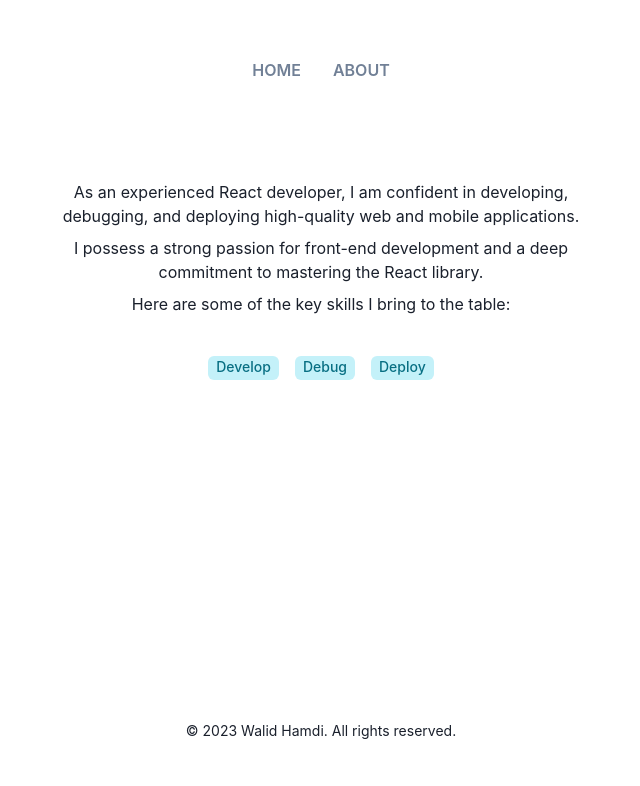
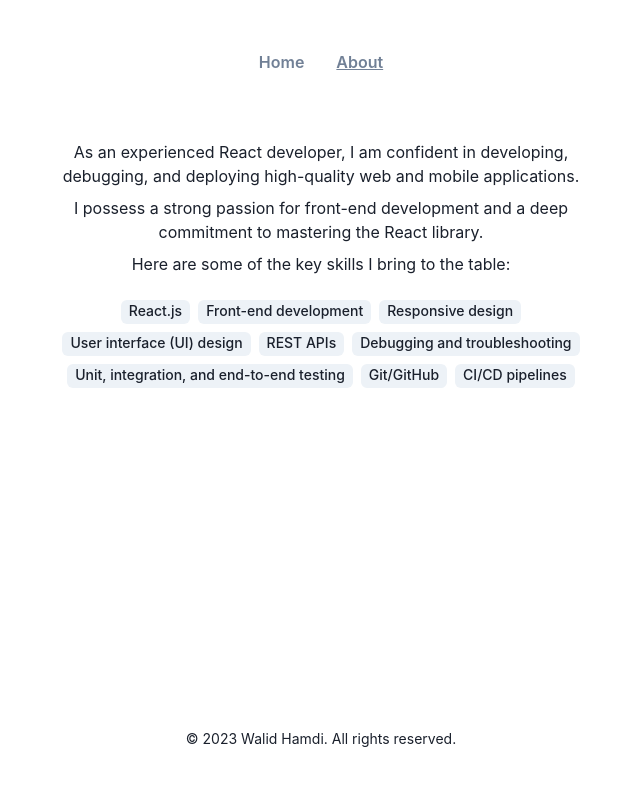
Before and after one commit to walid-hamdi/React_portfolio_website, a React (Vite) app: page /about in a window 1280 px wide. Shown: the top 786 px of the page, without its empty margins (319-959 px from the left). Built offline with nearby package versions, Linux system fonts and the light colour scheme.

Commit message:
tweak the design

```diff
--- a/src/components/Footer.tsx
+++ b/src/components/Footer.tsx
@@ -2,7 +2,7 @@ import { Text } from "@chakra-ui/react";
 
 const Footer = () => {
   return (
-    <Text textAlign="center" fontSize="sm" color="subtle">
+    <Text my={4} textAlign="center" fontSize="sm" color="subtle">
       &copy; {new Date().getFullYear()} Walid Hamdi. All rights reserved.
     </Text>
   );
--- a/src/components/Navbar.tsx
+++ b/src/components/Navbar.tsx
@@ -1,18 +1,24 @@
 import { Button, ButtonGroup } from "@chakra-ui/react";
-import { useState } from "react";
-import { useNavigate } from "react-router-dom";
+import { useEffect, useState } from "react";
+import { useLocation, useNavigate } from "react-router-dom";
 
 const Navbar = () => {
   const navigate = useNavigate();
   const [activeRoute, setActiveRoute] = useState("");
+  const location = useLocation();
+
+  useEffect(() => {
+    if (activeRoute === "") setActiveRoute(location.pathname);
+  }, [location]);
 
   return (
     <ButtonGroup variant="link" spacing="8">
-      {["HOME", "ABOUT"].map((item) => {
+      {["Home", "About"].map((item) => {
         const route = "/" + item.toLowerCase();
         const isActive = activeRoute === route;
         return (
           <Button
+            marginTop={4}
             className={isActive ? "active-button" : ""}
             onClick={() => {
               navigate(route);
--- a/src/main.tsx
+++ b/src/main.tsx
@@ -5,10 +5,11 @@ import { ChakraProvider } from "@chakra-ui/react";
 
 import App from "./App.tsx";
 import "./index.css";
+import theme from "./theme";
 
 ReactDOM.createRoot(document.getElementById("root") as HTMLElement).render(
   <React.StrictMode>
-    <ChakraProvider>
+    <ChakraProvider theme={theme}>
       <App />
     </ChakraProvider>
   </React.StrictMode>
--- a/src/pages/About/components/Skills/index.tsx
+++ b/src/pages/About/components/Skills/index.tsx
@@ -1,25 +1,46 @@
-import { HStack, Tag, TagLabel } from "@chakra-ui/react";
+import { Container, Tag, TagLabel } from "@chakra-ui/react";
 
 const Skills = () => {
   const skills = [
     {
-      label: "Develop",
+      label: "React.js",
     },
     {
-      label: "Debug",
+      label: "Front-end development",
     },
     {
-      label: "Deploy",
+      label: "Responsive design",
+    },
+    {
+      label: "User interface (UI) design",
+    },
+    {
+      label: "REST APIs",
+    },
+
+    {
+      label: "Debugging and troubleshooting",
+    },
+    {
+      label: "Unit, integration, and end-to-end testing",
+    },
+
+    {
+      label: "Git/GitHub",
+    },
+    {
+      label: "CI/CD pipelines",
     },
   ];
+
   return (
-    <HStack spacing={4}>
+    <Container textAlign="center">
       {skills.map((skill) => (
-        <Tag size="md" key={skill.label} variant="subtle" colorScheme="cyan">
+        <Tag size="md" m={1} key={skill.label}>
           <TagLabel>{skill.label}</TagLabel>
         </Tag>
       ))}
-    </HStack>
+    </Container>
   );
 };
 
--- a/src/pages/About/index.tsx
+++ b/src/pages/About/index.tsx
@@ -5,9 +5,9 @@ import Skills from "./components/Skills";
 const About = () => {
   return (
     <Flex
-      gap={10}
+      gap={5}
+      mt={7}
       flexDir="column"
-      pt="60px"
       justifyContent="center"
       alignItems="center"
     >
--- a/src/pages/Home/components/Projects/index.tsx
+++ b/src/pages/Home/components/Projects/index.tsx
@@ -5,6 +5,7 @@ import {
   CardBody,
   CardFooter,
   CardHeader,
+  Flex,
   Heading,
   IconButton,
   Modal,
@@ -17,6 +18,7 @@ import {
   SimpleGrid,
   Tag,
   TagLabel,
+  Text,
   Tooltip,
   useDisclosure,
 } from "@chakra-ui/react";
@@ -70,22 +72,24 @@ const Projects = () => {
               templateColumns="repeat(auto-fill, minmax(200px, 1fr))"
             >
               {projects.map((project) => (
-                <Card bgColor="red" key={project.url}>
+                <Card key={project.url}>
                   <CardHeader>
                     <Heading size="md"> {project.title}</Heading>
                   </CardHeader>
                   <CardBody>
-                    {project.stack.map((item) => (
-                      <Tag
-                        size="md"
-                        margin={1}
-                        key={item}
-                        // variant="subtle"
-                        // colorScheme="cyan"
-                      >
-                        <TagLabel>{item}</TagLabel>
-                      </Tag>
-                    ))}
+                    <Text mb={2}>
+                      Lorem ipsum dolor sit amet consectetur adipisicing elit.
+                      Est, impedit? Lorem ipsum dolor sit amet consectetur
+                      adipisicing elit. Est, impedit? Lorem ipsum dolor sit amet
+                      consectetur adipisicing elit. Est, impedit?
+                    </Text>
+                    <Flex gap={2} flexWrap="wrap">
+                      {project.stack.map((item) => (
+                        <Tag size="md" key={item}>
+                          <TagLabel>{item}</TagLabel>
+                        </Tag>
+                      ))}
+                    </Flex>
                   </CardBody>
                   <CardFooter>
                     <Button onClick={() => window.open(project.url, "_blank")}>
--- /dev/null
+++ b/src/theme.ts
@@ -0,0 +1,10 @@
+import { extendTheme, type ThemeConfig } from "@chakra-ui/react";
+
+const config: ThemeConfig = {
+  initialColorMode: "light",
+  useSystemColorMode: false,
+};
+
+const theme = extendTheme({ config });
+
+export default theme;
```
Also changed, not shown: 1 other file (tests, documents, lock files or other folders).
